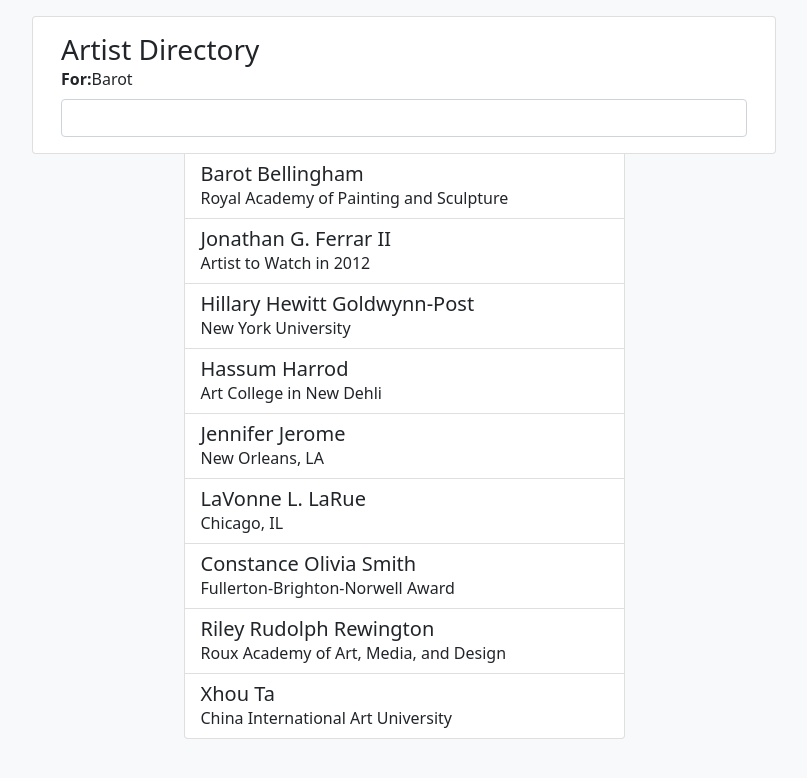
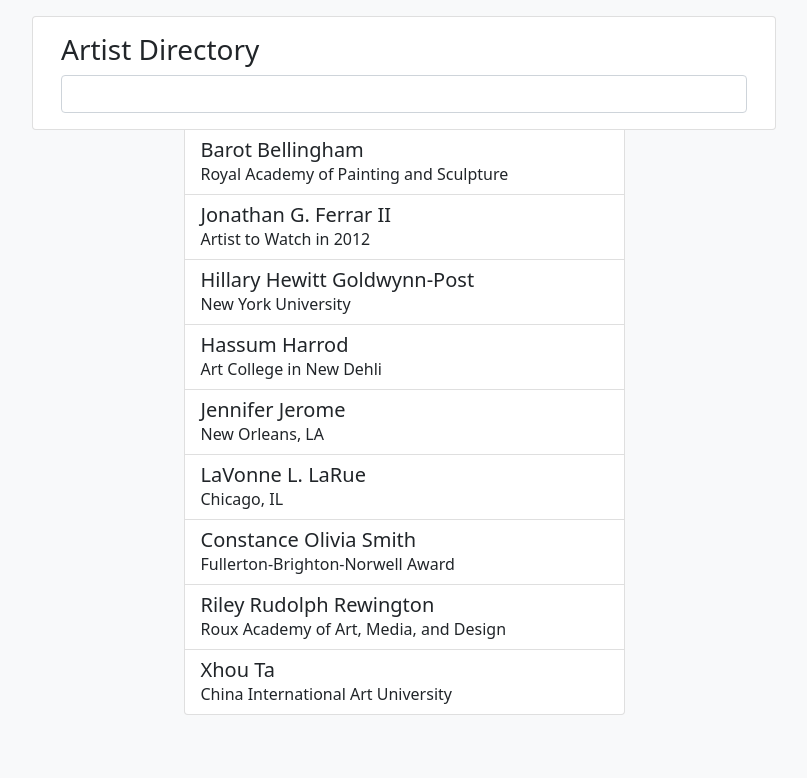
Before and after one commit to agmohammed/learnAngular, an Angular app: page / in a window 1280 px wide. Shown: the top 778 px of the page, without its empty margins (236-1043 px from the left). Built offline with nearby package versions, Linux system fonts and the light colour scheme.

Commit message:
Added events

```diff
--- a/src/app/app.component.html
+++ b/src/app/app.component.html
@@ -4,7 +4,7 @@
       <div class="card-body">
         <h3 class="mb-0">Artist Directory</h3>
         <div class="form-group">
-          <div class="form-label"><strong>For:</strong>{{ query }}</div>
+          <div class="form-label" *ngIf="query"><strong>For:</strong>{{ query }}</div>
           <input class="form-control mt-2" type="text" />
         </div>
         <!-- form-group -->
@@ -15,20 +15,32 @@
   </div>
   <!-- row -->
 
-  <div class="position-absolute container" style="left: 0; z-index:10">
+  <div class="position-absolute container" style="left: 0; z-index: 10">
     <div class="row justify-content-center">
       <div class="col-sm-10 col-md-8 col-lg-6 col-xl-5">
         <div class="list-group">
-          <a href="#" class="list-group-item list-group-item-action flex-column align-items-start" *ngFor="let artist of artists">
-              <div class="media">
-                <div class="media-body align-self-center">
-                  <h5 class="m-0">{{ artist.name }}</h5>
-                  {{ artist.reknown }}
-                </div><!-- media body -->
-              </div><!-- media -->
-          </a><!-- link -->
-        </div><!-- list-group -->
-      </div><!-- col -->
-    </div><!-- row -->
-  </div><!-- container -->
-</div><!-- position -->
+          <a
+            href="#"
+            class="list-group-item list-group-item-action flex-column align-items-start"
+            *ngFor="let artist of artists"
+            (click)="showArtist(artist)"
+          >
+            <div class="media">
+              <div class="media-body align-self-center">
+                <h5 class="m-0">{{ artist.name }}</h5>
+                {{ artist.reknown }}
+              </div>
+              <!-- media body -->
+            </div>
+            <!-- media --> </a
+          ><!-- link -->
+        </div>
+        <!-- list-group -->
+      </div>
+      <!-- col -->
+    </div>
+    <!-- row -->
+  </div>
+  <!-- container -->
+</div>
+<!-- position -->
--- a/src/app/app.component.ts
+++ b/src/app/app.component.ts
@@ -17,8 +17,12 @@ export class AppComponent {
   query: string;
   artists: any[];
 
+  showArtist(item: any) {
+    this.query = item.name;
+  }
+
   constructor(){
-    this.query = "Barot";
+    this.query = "";
     this.artists = [
       {
         "name":"Barot Bellingham",
```
